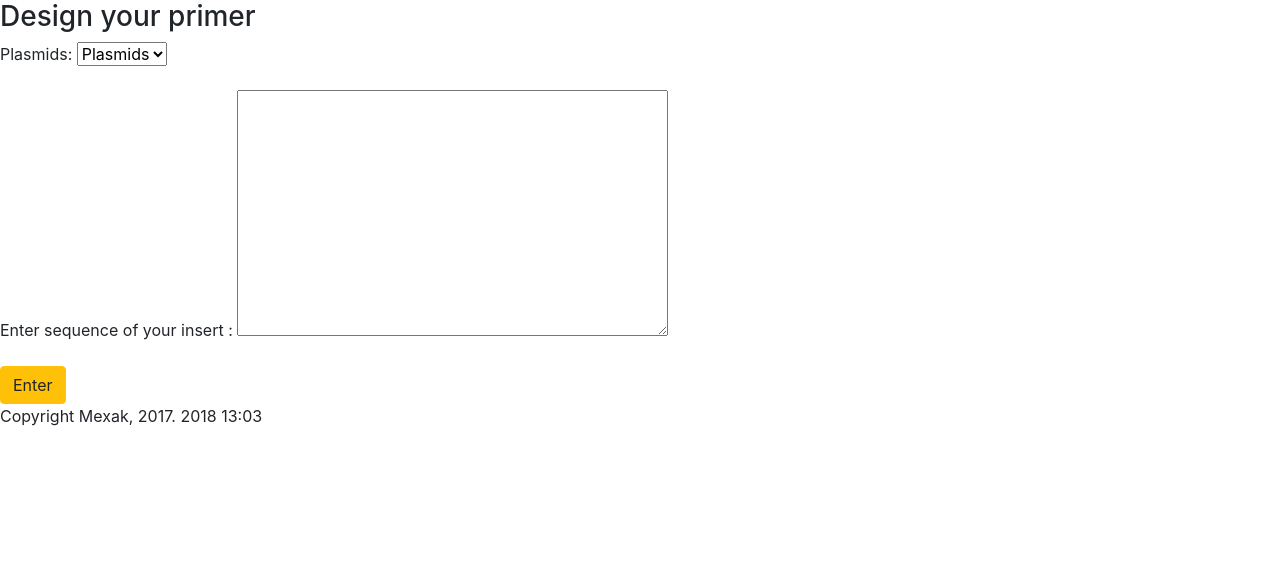
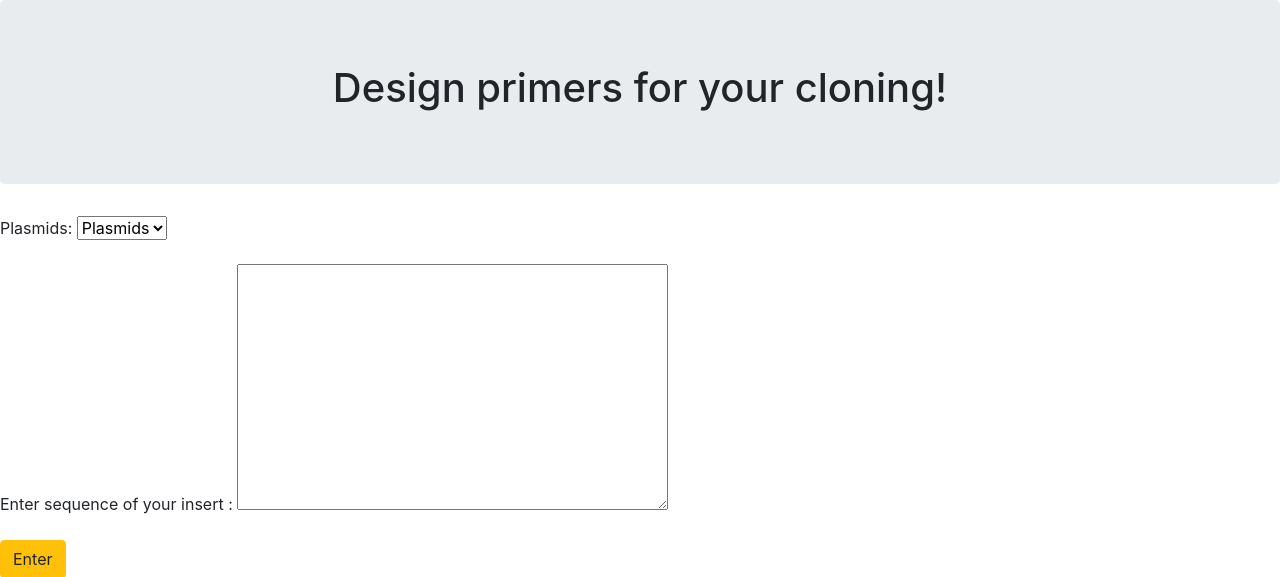
Before and after one commit to mexak/PRIMER_DESIGNER, a Django app: page /input_data/ in a window 1280 px wide. Shown: the top 577 px of the page. Run offline with Django 3.2, Linux system fonts and the light colour scheme; data that the repository does not hold is empty; some libraries are stand-ins or nearby versions.

Commit message:
templates/plasmids changed

```diff
--- a/primer_designer/templates/plasmids.html
+++ b/primer_designer/templates/plasmids.html
@@ -1,7 +1,10 @@
 {% extends "base.html" %}
 
 {% block content %}
-<h3>Design your primer</h3>
+<div class="jumbotron text-center">
+	<h1>Design primers for your cloning!</h1>
+
+</div>
 <form method="post" action="">
 {% csrf_token %}
 {{ form.as_p }}
```
